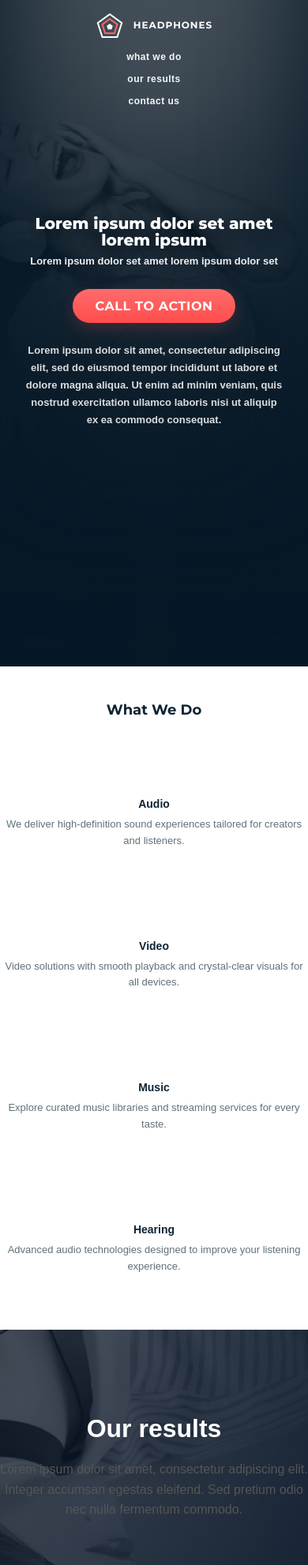
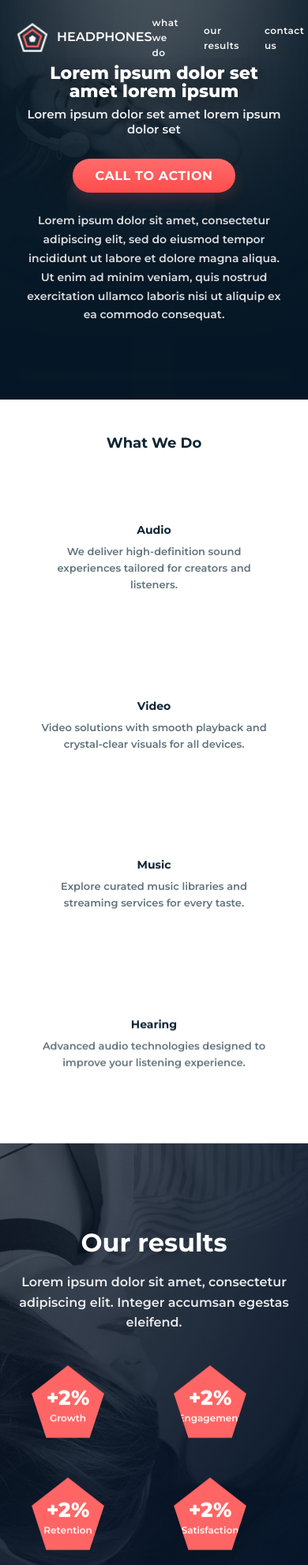
Before and after one commit to ckgitonga-pearl/alx_html_css, a plain HTML site: page headphones/7-index.html in a window 390 px wide. Shown: the top 1982 px of the page at 79% size. Drawn offline with Linux system fonts and the light colour scheme; files whose address does not match are found by name.

Commit message:
Add all the changes made

```diff
--- a/headphones/4-styles.css
+++ b/headphones/4-styles.css
@@ -1,4 +1,4 @@
-/* ---------- global container & reset ---------- */
+
 :root{
   --max-content: 1000px;
   --accent: #FF6565;
@@ -187,7 +187,6 @@ header {
   margin: 0 auto;
   padding: 0 20px;
 }
-
 /* Section wrapper */
 .what-we-do {
   background: #ffffff;           /* white band as in design */
@@ -313,6 +312,8 @@ header {
     display: block;
     margin-bottom: 20px;
 }
+
+
 /* OUR RESULTS SECTION */
 .our-results {
     text-align: center;
--- a/headphones/7-index.html
+++ b/headphones/7-index.html
@@ -5,7 +5,7 @@
     <meta name="viewport" content="width=device-width, initial-scale=1.0">
     <title>HEADPHONES</title>
     <link href="https://fonts.googleapis.com/css2?family=Montserrat:wght@600;700;800&display=swap" rel="stylesheet">
-    <link rel="stylesheet" href="4-styles.css">
+    <link rel="stylesheet" href="7-styles.css">
     <link rel="stylesheet" href="fonts/style.css">
 
 </head>
@@ -85,45 +85,43 @@
 </section>
 
 <!-- OUR RESULTS SECTION -->
-<section class="our-results">
+<section class="our-results" id="our-results">
   <h2>Our results</h2>
+
   <p class="results-text">
-        Lorem ipsum dolor sit amet, consectetur adipiscing elit.
-        Integer accumsan egestas eleifend. Sed pretium odio nec
-        nulla fermentum commodo.
+    Lorem ipsum dolor sit amet, consectetur adipiscing elit. Integer accumsan egestas eleifend.
   </p>
 
   <div class="results-grid">
     <div class="result-item">
       <div class="pentagon">
         <span class="value">+2%</span>
+        <span class="desc">Growth</span>
       </div>
-            <p class="label">Lorem ipsum</p>
     </div>
 
     <div class="result-item">
       <div class="pentagon">
-                <span class="value">+5%</span>
+        <span class="value">+2%</span>
+        <span class="desc">Engagement</span>
       </div>
-            <p class="label">Lorem ipsum</p>
     </div>
 
     <div class="result-item">
       <div class="pentagon">
-                <span class="value">+12%</span>
+        <span class="value">+2%</span>
+        <span class="desc">Retention</span>
       </div>
-            <p class="label">Lorem ipsum</p>
     </div>
 
     <div class="result-item">
       <div class="pentagon">
-                <span class="value">+8%</span>
+        <span class="value">+2%</span>
+        <span class="desc">Satisfaction</span>
       </div>
-            <p class="label">Lorem ipsum</p>
     </div>
   </div>
 </section>
-
 <!-- CONTACT US SECTION -->
 <section class="contact" id="contact">
     <div class="container">
@@ -163,15 +161,15 @@
     <!-- social icons using Holberton icon font -->
     <div class="footer-right" role="navigation" aria-label="Social links">
       <a href="#" class="social" aria-label="Facebook">
-        <span class="holberton-icon holberton_school-icon-ic_facebook" aria-hidden="true"></span>
+        <span class="holberton-icon holberton_school-icon-ic_facebook_e908" aria-hidden="true"></span>
       </a>
 
       <a href="#" class="social" aria-label="Twitter">
-        <span class="holberton-icon holberton_school-icon-ic_twitter" aria-hidden="true"></span>
+        <span class="holberton-icon holberton_school-icon-ic_twitter_e90f" aria-hidden="true"></span>
       </a>
 
       <a href="#" class="social" aria-label="Instagram">
-        <span class="holberton-icon holberton_school-icon-ic_instagram" aria-hidden="true"></span>
+        <span class="holberton-icon holberton_school-icon-ic_instagram_e90a" aria-hidden="true"></span>
       </a>
     </div>
   </div>
--- a/headphones/7-styles.css
+++ b/headphones/7-styles.css
@@ -1,13 +1,16 @@
-/* ---------- global container & reset ---------- */
 :root{
   --max-content: 1000px;
   --accent: #FF6565;
   --white: #ffffff;
+  --muted: #60727b;
+  --dark: #0f2433;
   --nav-alpha: rgba(255,255,255,0.95);
+  --bg-dark-hero: #071629;
+  --pentagon-size: 120px;
 }
 
 * { box-sizing: border-box; }
-html,body { margin:0; height:100%; font-family: Arial, system-ui, -apple-system; }
+html,body { margin:0; height:100%; font-family: "Montserrat", Arial, sans-serif; -webkit-font-smoothing:antialiased; -moz-osx-font-smoothing:grayscale; }
 
 /* central page container used by header content */
 .header-container,
@@ -19,15 +22,14 @@ html,body { margin:0; height:100%; font-family: Arial, system-ui, -apple-system;
 
 /* ---------- HEADER ---------- */
 header {
-  position: absolute;    /* sit on top of hero */
+  position: absolute;    /* sits on top of hero */
   top: 0;
   left: 0;
   right: 0;
-  z-index: 9999;         /* ensure header is above everything */
+  z-index: 9999;
   background: transparent;
 }
 
-/* layout wrapper for header items */
 .header-container {
   display: flex;
   justify-content: space-between;
@@ -35,72 +37,25 @@ header {
   padding: 26px 0;
 }
 
-/* logo: image + small text */
-.logo {
-  display: inline-flex;
-  align-items: center;
-  gap: 10px;
-  text-decoration: none;
-  color: var(--white);
-}
+/* logo */
+.logo { display:inline-flex; align-items:center; gap:10px; text-decoration:none; color:var(--white); }
+.logo img { width: 42px; height: auto; display:block; }
 
-/* image - use a clear size */
-.logo-img {
-  width: 52px;    /* adjust if you want slightly smaller/larger */
-  height: 52px;
-  display: block;
-  object-fit: contain;
-  -webkit-user-drag: none;
-}
+/* nav */
+.nav-links { list-style: none; display:flex; gap:32px; margin:0; padding:0; align-items:center; }
+.nav-links a { color: var(--nav-alpha); text-decoration:none; font-size:12px; font-weight:600; text-transform:lowercase; letter-spacing:.04em; transition: color .18s ease, transform .18s ease; }
+.nav-links a:hover, .nav-links a:active { color: var(--accent); transform: translateY(-1px); }
 
-/* small brand text next to icon */
-.logo-text {
-  color: var(--white);
-  font-weight: 700;
-  font-size: 13px;
-  font-family: "Montserrat", Arial, sans-serif;
-  letter-spacing: 0.08em;
-  text-transform: uppercase;
-  line-height: 1;
-  margin-left: 2px;
-  white-space: nowrap;
-}
-
-/* ---------- NAV ---------- */
-.nav-links {
-  list-style: none;
-  display: flex;
-  gap: 32px;
-  margin: 0;
-  padding: 0;
-  align-items: center;
-}
-
-.nav-links a {
-  color: var(--nav-alpha);
-  text-decoration: none;
-  font-size: 12px;
-  font-weight: 600;
-  text-transform: lowercase;
-  letter-spacing: .04em;
-  transition: color .18s ease, transform .18s ease;
-}
-.nav-links a:hover,
-.nav-links a:active {
-  color: var(--accent);
-  transform: translateY(-1px);
-}
-
-/* ---------- HERO (full-screen background) ---------- */
+/* ---------- HERO ---------- */
 .hero {
-  position: relative;   /* stacking context for overlays */
-  min-height: 100vh;    /* full viewport height */
+  position: relative;
+  min-height: 100vh;
   width: 100%;
-  display: flex;
-  align-items: center;
-  justify-content: center;
-  text-align: center;
-  padding: 100px 20px;  /* top padding leaves space for header */
+  display:flex;
+  align-items:center;
+  justify-content:center;
+  text-align:center;
+  padding:100px 20px;
   color: var(--white);
   background-image:
     radial-gradient(circle at 50% 15%, rgba(10,28,41,0.45) 0%, rgba(10,28,41,0.65) 35%, rgba(7,24,39,0.9) 80%),
@@ -109,344 +64,269 @@ header {
   background-size: cover;
   background-position: center center;
   background-repeat: no-repeat;
-  box-shadow: inset 0 -180px 120px rgba(7,24,39,0.75); /* deep bottom vignette */
+  box-shadow: inset 0 -180px 120px rgba(7,24,39,0.75);
 }
 
-/* hero inner content width */
-.hero > .container {
-  max-width: 880px;
+.hero > .container { max-width: 880px; }
+
+.hero h1 { font-weight:800; font-size:32px; margin:0 0 8px; line-height:1.05; text-shadow:0 6px 20px rgba(4,16,24,0.6); }
+.hero .sub { margin:0 0 28px; color: rgba(255,255,255,0.92); font-size:15px; font-weight:600; }
+.hero .btn { display:inline-block; background: linear-gradient(180deg,#ff6b6b,#ff4d4d); color:#fff; padding:12px 28px; border-radius:28px; text-decoration:none; font-weight:700; letter-spacing:.04em; border:none; cursor:pointer; box-shadow:0 8px 18px rgba(240,90,90,0.18); transition: transform .18s ease, opacity .18s ease; }
+.hero .btn:hover { transform: translateY(-4px); opacity:0.95; }
+.hero .lead { margin-top:24px; color: rgba(255,255,255,0.85); font-size:14px; line-height:1.7; }
+
+/* ---------- SECTION: WHAT WE DO ---------- */
+.what-we-do {
+  background: #ffffff;
+  color: var(--dark);
+  padding: 64px 0 80px;
+  text-align: center;
 }
 
-/* headline */
-.hero h1 {
-  font-family: "Montserrat", Arial, sans-serif;
-  font-weight: 800;
-  font-size: 32px;
-  margin: 0 0 8px;
-  line-height: 1.05;
-  text-shadow: 0 6px 20px rgba(4,16,24,0.6);
+.what-we-do h2 {
+  font-weight:700;
+  font-size:20px;
+  margin:0 0 12px;
+  color:var(--dark);
 }
 
-/* subheading */
-.hero p {
-  margin: 0 0 28px;
-  color: rgba(255,255,255,0.92);
-  font-size: 15px;
-  font-weight: 600;
+.what-we-do .intro {
+  max-width:820px;
+  margin:0 auto 34px;
+  color:var(--muted);
+  font-size:14px;
+  line-height:1.7;
 }
 
-/* CTA button */
-.hero .btn {
-  display: inline-block;
-  background: linear-gradient(180deg, #ff6b6b, #ff4d4d);
-  color: #fff;
-  padding: 12px 28px;
-  border-radius: 28px;
-  text-decoration: none;
-  font-weight: 700;
-  font-family: "Montserrat", Arial, sans-serif;
-  letter-spacing: .04em;
-  border: none;
-  cursor: pointer;
-  box-shadow: 0 8px 18px rgba(240,90,90,0.18);
-}
-.hero .btn:hover,
-.hero .btn:active {
-  opacity: 0.9;   /* your requested interaction */
-}
-
-/* extra paragraph under CTA */
-.hero .lead {
-  margin-top: 24px;
-  color: rgba(255,255,255,0.85);
-  font-size: 14px;
-  line-height: 1.7;
-}
-
-/* ---------- RESPONSIVE (mobile <=480px) ---------- */
-@media (max-width: 480px) {
-  .header-container { padding: 14px 12px; flex-direction: column; gap: 12px; }
-  .nav-links { flex-direction: column; gap: 10px; align-items: center; }
-  .logo-img { width: 44px; height: 44px; }
-  .logo-text { font-size: 12px; }
-  .hero { padding: 80px 12px; min-height: 100vh; }
-  .hero h1 { font-size: 20px; }
-  .hero p, .hero .lead { font-size: 13px; }
-}
-:root {
-  --max-content: 1000px;
-  --accent: #FF6565;
-  --muted: #60727b;
-  --dark: #0f2433;
-  --white: #ffffff;
-}
-
-/* container helper (same as other sections) */
-.container {
+/* features layout */
+.features {
+  display:flex;
+  gap:36px;
+  justify-content:space-between;
+  align-items:flex-start;
+  flex-wrap:nowrap;
   max-width: var(--max-content);
   margin: 0 auto;
   padding: 0 20px;
 }
 
-/* Section wrapper */
-.what-we-do {
-  background: #ffffff;           /* white band as in design */
-  color: var(--dark);
-  padding: 64px 0 80px;         /* top and bottom spacing */
+/* Each feature block (animated) */
+.feature-item {
+  flex: 1 1 0;
+  min-width: 160px;
+  text-align:center;
+  padding: 10px 12px;
+  background: transparent;
+  border-radius: 10px;
+  /* subtle entrance (staggered via inline delays in CSS below) */
+  opacity: 0;
+  transform: translateY(12px) scale(0.995) rotate(0deg);
+  animation: featureIn 700ms ease forwards;
+  will-change: transform, opacity;
 }
 
-/* Section title */
-.what-we-do h2 {
-  text-align: center;
-  font-family: "Montserrat", Arial, sans-serif;
-  font-weight: 700;
-  font-size: 20px;
-  margin: 0 0 18px;
-  color: var(--dark);
+/* stagger delays */
+.feature-item:nth-child(1) { animation-delay: 0.08s; }
+.feature-item:nth-child(2) { animation-delay: 0.2s; }
+.feature-item:nth-child(3) { animation-delay: 0.34s; }
+.feature-item:nth-child(4) { animation-delay: 0.46s; }
+
+/* icon wrapper */
+.holberton-icon {
+  display:inline-block;
+  margin-bottom:18px;
+  color: var(--accent);
+  font-size:46px;
+  line-height:1;
+  width:56px;
+  height:56px;
+  transition: transform .35s cubic-bezier(.2,.9,.3,1), color .25s ease, filter .25s ease;
+  will-change: transform;
 }
 
-/* short intro paragraph under title */
-.what-we-do .intro {
-  max-width: 820px;
-  margin: 0 auto 42px;
-  text-align: center;
-  color: var(--muted);
-  font-size: 14px;
-  line-height: 1.7;
+/* style for <i> inside span */
+.holberton-icon i { display:inline-block; font-size:inherit; width:100%; height:100%; text-align:center; vertical-align:middle; }
+
+/* titles & paragraph */
+.feature-item h3 { margin:6px 0 8px; font-size:14px; font-weight:700; color:var(--dark); }
+.feature-item p { margin:0; color:var(--muted); font-size:13px; line-height:1.6; }
+
+/* Idle animation for feature item: float + subtle rotate + opacity pulse */
+@keyframes featureFloat {
+  0% { transform: translateY(0) rotate(0deg); opacity: 1; }
+  25% { transform: translateY(-6px) rotate(-1deg); opacity: 0.98; }
+  50% { transform: translateY(0) rotate(0deg); opacity: 1; }
+  75% { transform: translateY(-4px) rotate(1deg); opacity: 0.99; }
+  100% { transform: translateY(0) rotate(0deg); opacity: 1; }
 }
 
-/* FEATURES GRID (4 items on desktop) */
-.features {
-  display: flex;
-  gap: 36px;
-  justify-content: space-between;
-  align-items: flex-start;
-  flex-wrap: nowrap;            /* nowrap on wide screens */
+/* Entrance animation */
+@keyframes featureIn {
+  0% { opacity:0; transform: translateY(12px) scale(.995) rotate(-1deg); }
+  100% { opacity:1; transform: translateY(0) scale(1) rotate(0deg); }
 }
 
-/* Each feature block */
+/* Apply idle loop (ON everywhere including mobile, per choice A) */
 .feature-item {
-  flex: 1 1 0;                  /* flexible equal-width columns */
-  min-width: 160px;             /* prevents extreme squish */
-  text-align: center;
-  padding: 10px 12px;
+  animation-name: featureIn, featureFloat;
+  animation-duration: 0.7s, 3.8s;
+  animation-timing-function: ease, ease-in-out;
+  animation-fill-mode: forwards, both;
+  animation-iteration-count: 1, infinite;
+  animation-delay: 0s, calc(0.6s + var(--stagger, 0s));
 }
 
-/* Icon wrapper (uses icon font) */
-.holberton-icon {
-  display: inline-block;
-  margin-bottom: 18px;
-  /* icon color matches CTA accent */
-  color: var(--accent);
-  font-size: 46px;              /* large icon */
-  line-height: 1;
-  width: 56px;
-  height: 56px;
+/* Set a CSS var for staggering the float start per child (using nth-child) */
+.feature-item:nth-child(1) { --stagger: 0s; }
+.feature-item:nth-child(2) { --stagger: 0.25s; }
+.feature-item:nth-child(3) { --stagger: 0.45s; }
+.feature-item:nth-child(4) { --stagger: 0.65s; }
+
+/* Hover: scale, tilt, icon rotate and lift */
+.feature-item:hover {
+  transform: translateY(-10px) scale(1.07) rotate(1.2deg);
+  box-shadow: 0 18px 34px rgba(10,28,41,0.08);
+  transition: transform .28s cubic-bezier(.2,.9,.3,1), box-shadow .28s ease;
 }
 
-/* If the demo requires <i> inside span, style the i */
-.holberton-icon i {
-  font-style: normal;           /* ensure not italicized */
-  display: inline-block;
-  font-size: inherit;           /* inherit the .holberton-icon size */
-  width: 100%;
-  height: 100%;
-  text-align: center;
-  vertical-align: middle;
+.feature-item:hover .holberton-icon { transform: rotateZ(10deg) scale(1.25); color: #ff3b3b; }
+
+/* ---------- RESPONSIVENESS for features ---------- */
+@media (max-width: 900px) {
+  .features { gap:28px; flex-wrap:wrap; }
+  .feature-item { flex: 0 0 48%; margin-bottom: 18px; }
+}
+@media (max-width: 480px) {
+  .what-we-do { padding:44px 12px 56px; }
+  .features { gap:18px; }
+  .feature-item { flex: 0 0 100%; padding: 14px 6px; }
+  .holberton-icon { font-size:36px; width:44px; height:44px; margin-bottom:12px; }
+  .what-we-do h2 { font-size:18px; }
+  .what-we-do .intro { font-size:13px; }
 }
 
-/* Feature title */
-.feature-item h3 {
-  margin: 6px 0 8px;
-  font-size: 14px;
-  font-weight: 700;
-  color: var(--dark);
-}
-
-/* Feature description */
-.feature-item p {
-  margin: 0;
-  color: var(--muted);
-  font-size: 13px;
-  line-height: 1.6;
-}
-
-/* Hover state for icon (subtle lift) */
-.feature-item:hover .holberton-icon {
-  transform: translateY(-6px);
-  transition: transform .18s ease;
-}
-
-/* ===========================
-   Responsiveness
-   - tablet: wrap into 2 columns
-   - mobile: single column stack
-   =========================== */
-
-@media (max-width: 900px) {
-  .features {
-    flex-wrap: wrap;
-    gap: 28px;
-  }
-  .feature-item {
-    flex: 0 0 48%;  /* two per row */
-    text-align: center;
-  }
-}
-
-@media (max-width: 480px) {
-  .what-we-do {
-    padding: 44px 0 56px;
-  }
-  .features { gap: 18px; }
-  .feature-item {
-    flex: 0 0 100%;  /* single column */
-    padding: 14px 6px;
-  }
-  .holberton-icon { font-size: 36px; width: 44px; height: 44px; margin-bottom: 12px; }
-  .what-we-do h2 { font-size: 18px; }
-  .what-we-do .intro { font-size: 13px; }
-}
-.feature span {
-    font-size: 80px;
-    color: #FF6565;
-    display: block;
-    margin-bottom: 20px;
-}
-/* OUR RESULTS SECTION */
+/* ---------- OUR RESULTS ---------- */
 .our-results {
   text-align: center;
   padding: 80px 0;
-    background-image: url("images/headphones_hero_2.jpg");  /* <-- your image */
+  background-image: url("images/headphones_hero_2.jpg");
   background-size: cover;
   background-position: center;
   background-repeat: no-repeat;
-    color: #fff;   /* text becomes white on dark image */
+  color: #fff;
+  position: relative;
+  overflow: hidden;
+}
+.our-results h2 {
+  font-size: 32px;
+  margin-bottom: 18px;
+  color: #fff;
+}
+.results-text {
+  max-width: 600px;
+  margin: 0 auto 36px;
+  font-size: 16px;
+  line-height: 1.6;
+  color: rgba(255,255,255,0.9);
 }
 
-.our-results h2 {
-    font-size: 32px;
-    margin-bottom: 20px;
-}
-
-.results-text {
-    max-width: 600px;
-    margin: 0 auto 60px;
-    font-size: 16px;
-    line-height: 1.6;
-    color: #555;
-}
-
-/* GRID */
+/* grid */
 .results-grid {
   display: flex;
   justify-content: center;
+  gap: 48px;
   align-items: center;
-    gap: 60px;
   flex-wrap: wrap;
+  padding: 10px 20px 40px;
 }
 
-/* EACH CARD */
+/* each result card (pentagon) */
 .result-item {
   text-align: center;
+  width: calc(var(--pentagon-size) + 20px);
+}
+/* pentagon appearance + idle animations */
+.pentagon {
+  width: var(--pentagon-size);
+  height: var(--pentagon-size);
+  background: var(--accent);
+  clip-path: polygon(50% 0%, 95% 35%, 77% 90%, 23% 90%, 5% 35%);
+  display: flex;
+  flex-direction: column;
+  justify-content: center;
+  align-items: center;
+  padding: 12px;
+  transition: transform .32s cubic-bezier(.2,.9,.3,1), box-shadow .22s ease, background .22s;
+  will-change: transform, box-shadow;
+  animation: pentagonFloat 3.6s ease-in-out infinite;
 }
 
-/* PENTAGON SHAPE */
-.pentagon {
-    width: 120px;
-    height: 120px;
-    background: #FF6565;
-    clip-path: polygon(
-        50% 0%,
-        95% 35%,
-        77% 90%,
-        23% 90%,
-        5% 35%
-    );
-    display: flex;
-    justify-content: center;
-    align-items: center;
+/* pentagon idle keyframes: bounce + tiny rotation sway */
+@keyframes pentagonFloat {
+  0% { transform: translateY(0) rotate(0deg); }
+  25% { transform: translateY(-8px) rotate(-2deg); }
+  50% { transform: translateY(0) rotate(0deg); }
+  75% { transform: translateY(-5px) rotate(2deg); }
+  100% { transform: translateY(0) rotate(0deg); }
 }
 
+/* pentagon hover: pop, rotate, glow */
+.pentagon:hover {
+  transform: scale(1.14) rotate(8deg);
+  box-shadow: 0 18px 40px rgba(255,101,101,0.22), 0 6px 18px rgba(0,0,0,0.15);
+}
+
+/* value inside pentagon */
 .pentagon .value {
   font-size: 26px;
-    font-weight: bold;
-    color: white;
+  font-weight: 800;
+  color: #fff;
+  margin-bottom: 6px;
+  line-height: 1;
+}
+.pentagon .desc {
+  font-size: 12px;
+  color: rgba(255,255,255,0.95);
+  font-weight: 600;
+  text-transform: none;
+  text-align: center;
+  line-height: 1.1;
 }
 
-/* LABEL UNDER PENTAGON */
-.label {
-    margin-top: 15px;
-    font-size: 16px;
-    color: #071629;
-}
-/* CONTACT SECTION */
-.contact {
-    padding: 80px 0;
-    background: #fff;
-    text-align: center;
+/* label under pentagon */
+.label { margin-top:14px; font-size:15px; color: rgba(255,255,255,0.95); }
+
+/* Entrance for results items (staggered) */
+.result-item {
+  opacity: 0;
+  transform: translateY(12px) scale(.98);
+  animation: resultIn 700ms ease forwards;
 }
 
-.contact h2 {
-    font-family: "Montserrat", Arial, sans-serif;
-    font-size: 22px;
-    font-weight: 700;
-    margin-bottom: 40px;
-    color: #0f2433;
+.result-item:nth-child(1) { animation-delay: 0.08s; }
+.result-item:nth-child(2) { animation-delay: 0.22s; }
+.result-item:nth-child(3) { animation-delay: 0.36s; }
+.result-item:nth-child(4) { animation-delay: 0.5s; }
+
+@keyframes resultIn {
+  0% { opacity: 0; transform: translateY(14px) scale(.96); }
+  100% { opacity: 1; transform: translateY(0) scale(1); }
 }
 
-.contact-form {
-    max-width: 420px;
-    margin: 0 auto;
-    text-align: left;
-}
 
-.form-group {
-    margin-bottom: 24px;
-}
+/* ---------- CONTACT SECTION ---------- */
+.contact { padding: 80px 0; background: #fff; text-align:center; color:var(--dark); }
+.contact h2 { font-size:22px; font-weight:700; margin-bottom:18px; color:var(--dark); }
+.contact-form { max-width:420px; margin:0 auto; text-align:left; }
+.form-group { margin-bottom:18px; }
+.form-group label { display:block; font-size:13px; color:var(--dark); margin-bottom:8px; font-weight:600; }
+.form-group input, .form-group textarea { width:100%; border:1px solid #e6e6e6; padding:10px 12px; border-radius:6px; outline:none; transition: box-shadow .18s ease, border-color .18s ease; }
+.form-group input:focus, .form-group textarea:focus { box-shadow:0 6px 18px rgba(15,36,51,0.06); border-color: var(--accent); }
 
-.form-group label {
-    display: block;
-    font-size: 13px;
-    color: #0f2433;
-    margin-bottom: 6px;
-}
+/* CTA */
+.btn-submit { display:block; margin: 18px auto 0; background: var(--accent); color:#fff; padding:10px 28px; border-radius:24px; border:none; font-weight:700; cursor:pointer; transition: transform .18s ease, opacity .18s ease; }
+.btn-submit:hover { transform: translateY(-4px); opacity:0.95; }
 
-.form-group input,
-.form-group textarea {
-    width: 100%;
-    border: none;
-    border-bottom: 1px solid #d9d9d9;
-    padding: 10px 4px;
-    font-size: 14px;
-    outline: none;
-    transition: border-color 0.2s ease;
-}
-
-.form-group input:focus,
-.form-group textarea:focus {
-    border-bottom-color: #FF6565;
-}
-
-/* CTA button */
-.btn-submit {
-    display: block;
-    margin: 24px auto 0;
-    background: #ff6565;
-    padding: 10px 30px;
-    border: none;
-    border-radius: 24px;
-    color: #fff;
-    font-size: 12px;
-    font-weight: 700;
-    font-family: "Montserrat", Arial, sans-serif;
-    cursor: pointer;
-    transition: opacity 0.2s ease;
-}
-
-.btn-submit:hover {
-    opacity: 0.9;
-}
 /* ---------- FOOTER (Holberton icon glyphs) ---------- */
 .footer {
   background: #071629;
@@ -535,5 +415,29 @@ header {
   .footer-inner { flex-direction: column; gap: 16px; align-items: center; padding: 0 20px; }
   .footer-right { gap: 12px; }
   .footer-logo { width: 100px; }
-  .footer-copyright { bottom: 12px; font-size: 12px; }
+  .footer-copyright { bottom: 12px; font-size: 12px; align-items: center;}
 }
+/* ---------- RESPONSIVENESS ---------- */
+@media (max-width: 900px) {
+  .features { gap: 28px; }
+  .feature-item { flex: 0 0 48%; }
+  .results-grid { gap: 40px; }
+  .header-container { padding: 18px 20px; }
+}
+
+@media (max-width: 600px) {
+  .features { gap: 20px; }
+  .feature-item { flex: 0 0 100%; padding: 14px 12px; }
+  .pentagon { width: calc(var(--pentagon-size) * 0.85); height: calc(var(--pentagon-size) * 0.85); }
+  .hero h1 { font-size: 22px; }
+  .hero { padding: 60px 12px; min-height: 60vh; background-position: center 30%; }
+
+}
+
+/* small screens: keep idle animations but reduce intensity for perf */
+@media (max-width: 420px) {
+  @keyframes featureFloat { 0%{transform:translateY(0);} 50%{transform:translateY(-4px);} 100%{transform:translateY(0);} }
+  @keyframes pentagonFloat { 0%{transform:translateY(0);} 50%{transform:translateY(-5px);} 100%{transform:translateY(0);} }
+  .feature-item { animation-duration: .6s, 3.2s; }
+  .pentagon { animation-duration: 3.2s; }
+}
--- a/headphones/fonts/style.scss
+++ b/headphones/fonts/style.scss
@@ -15,7 +15,6 @@
 [class^="holberton_school-icon-"], [class*=" holberton_school-icon-"] {
   /* use !important to prevent issues with browser extensions that change fonts */
   font-family: '#{$icomoon-font-family}' !important;
-  speak: none;
   font-style: normal;
   font-weight: normal;
   font-variant: normal;
```
Also changed, not shown: headphones/1-index.html (+1 -4 lines), headphones/4-index.html (+2 -5 lines), headphones/fonts/style.css. Lines whose indentation alone changed are shown as unchanged.
